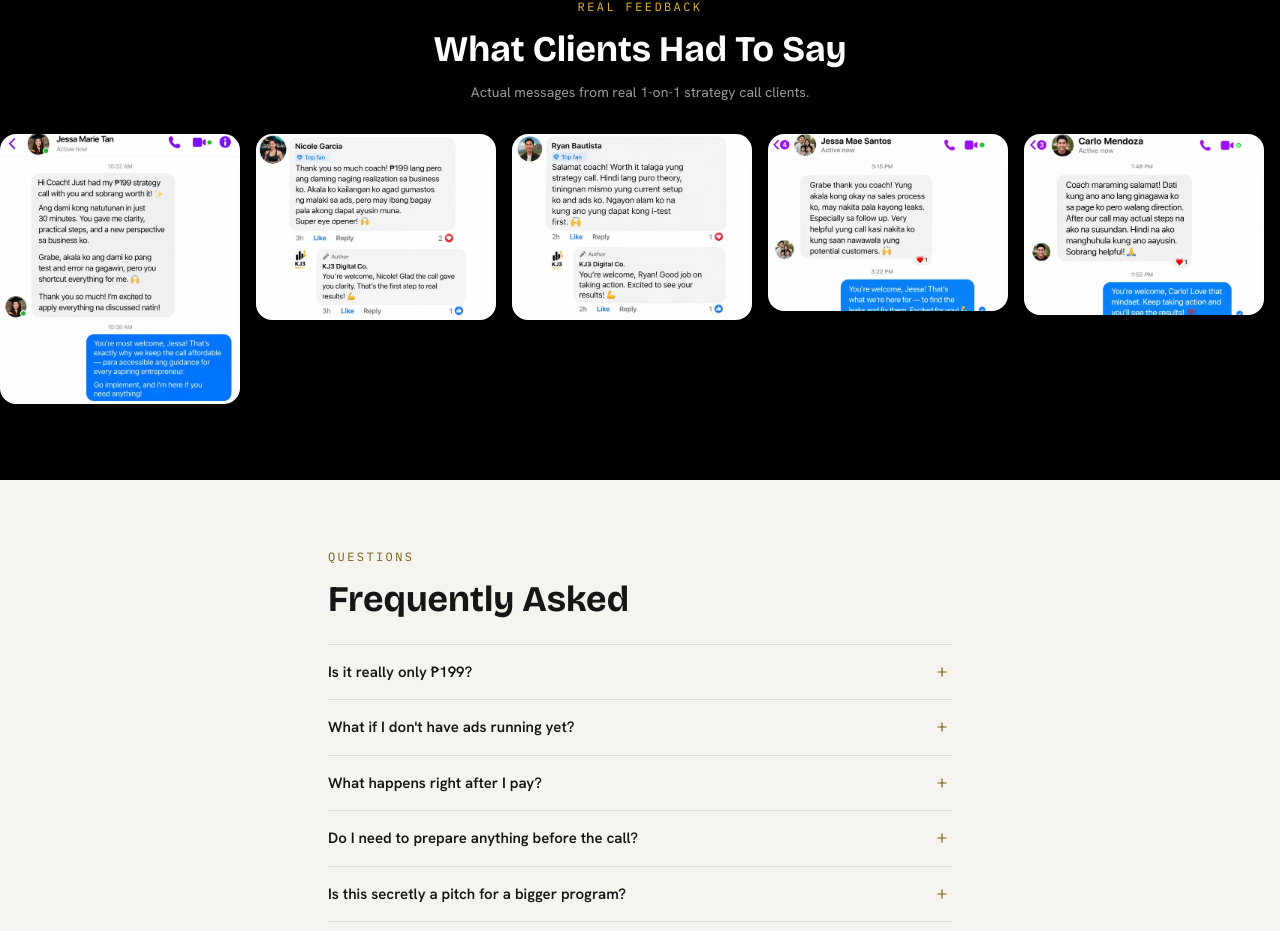
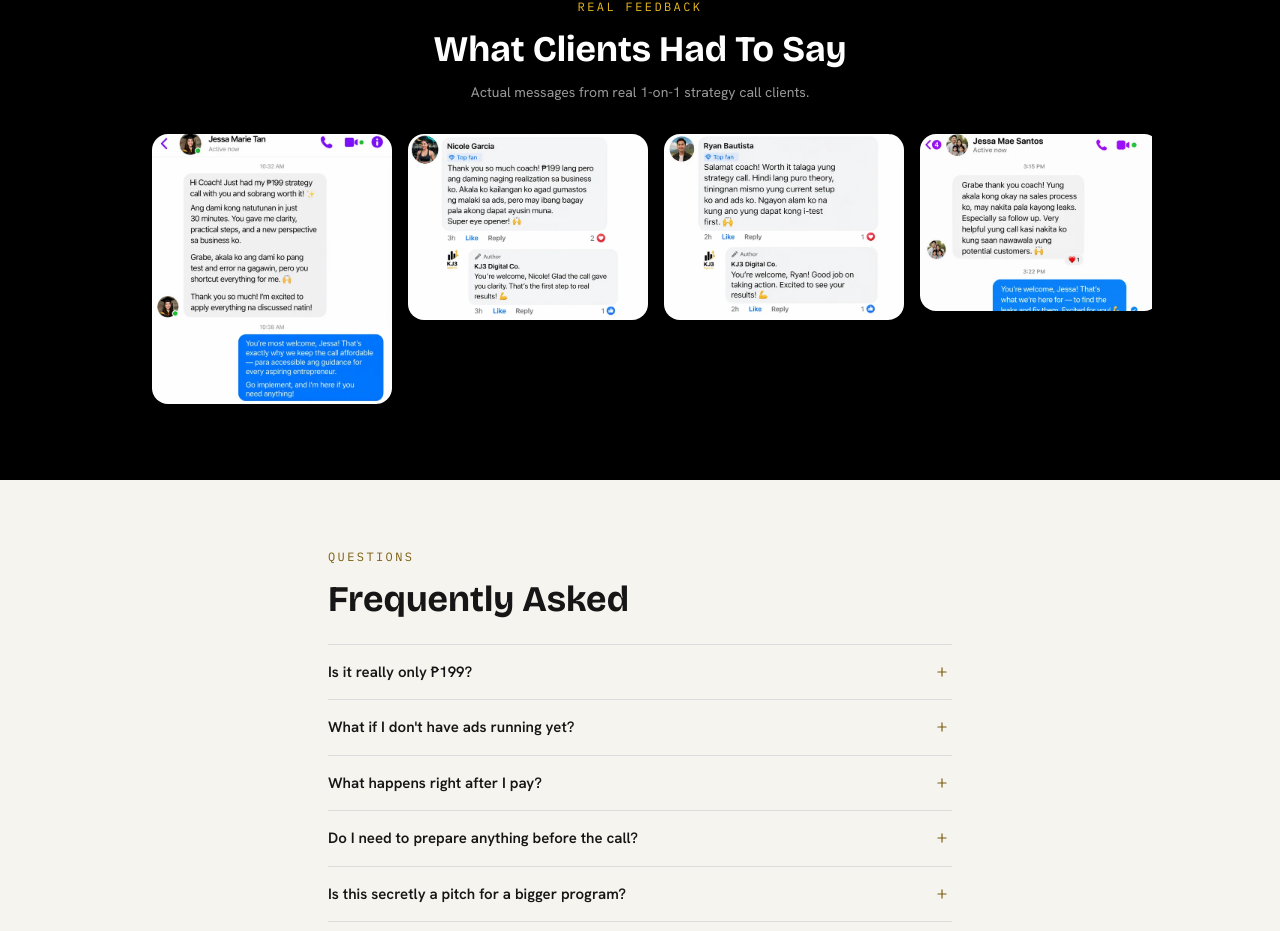
Before and after one commit to KJ3DigitalCo/kj3-website, a React (Vite) app: page /strategy-call in a window 1280 px wide. Shown: the part 6255-7186 px from the top of the page. Built offline with nearby package versions, Linux system fonts and the light colour scheme.

Commit message:
Fix testimonials carousel: center it and contain the scroll
The row wasn't width-constrained, so it caused the whole page to
scroll horizontally instead of just the row itself. Wrapped it in a
centered max-w-5xl box that scopes overflow-x to just that box.

```diff
--- a/src/pages/StrategyCallPage.jsx
+++ b/src/pages/StrategyCallPage.jsx
@@ -431,7 +431,8 @@ export default function StrategyCallPage() {
           <h2 className="mt-3 font-display text-3xl font-bold text-paper sm:text-4xl">What Clients Had To Say</h2>
           <p className="mt-3 font-sans text-sm text-paper/60">Actual messages from real 1-on-1 strategy call clients.</p>
         </div>
-        <div className="mt-8 flex items-start gap-4 overflow-x-auto px-6 pb-3 [scroll-snap-type:x_mandatory]">
+        <div className="mx-auto mt-8 max-w-5xl overflow-x-auto px-6 pb-3">
+          <div className="flex w-max items-start gap-4 [scroll-snap-type:x_mandatory]">
             {TESTIMONIALS.map((t) => (
               <img
                 key={t.src}
@@ -441,6 +442,7 @@ export default function StrategyCallPage() {
                 className="block w-60 shrink-0 rounded-2xl shadow-xl shadow-black/40 [scroll-snap-align:start]"
               />
             ))}
+          </div>
         </div>
       </section>
 
```
Lines whose indentation alone changed are shown as unchanged.
